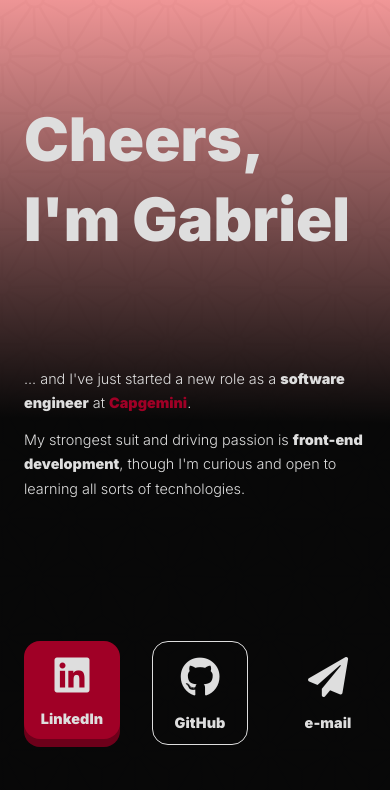
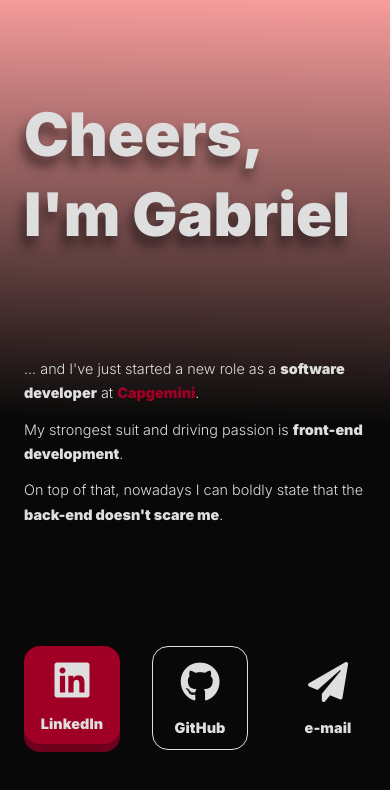
Before and after one commit to borserog/personal-page, a website with bundled scripts: page index.html in a window 390 px wide. Built offline with nearby package versions, Linux system fonts and the light colour scheme; files whose address does not match are found by name.

Commit message:
adds theme on mobile chrome browsers

```diff
--- a/index.html
+++ b/index.html
@@ -3,6 +3,7 @@
 <head>
     <meta charset="UTF-8">
     <meta name="viewport" content="width=device-width, initial-scale=1.0">
+    <meta name="theme-color" content="#a00026"/>
     <title>Gabriel Borsero</title>
     <link rel="stylesheet" href="https://use.fontawesome.com/releases/v5.15.1/css/all.css" integrity="sha384-vp86vTRFVJgpjF9jiIGPEEqYqlDwgyBgEF109VFjmqGmIY/Y4HV4d3Gp2irVfcrp" crossorigin="anonymous">
     <link rel="stylesheet" href="./css/style.css">
@@ -18,10 +19,13 @@
             </div>
             <div class="hero__subtitle">
                 <p class="paragraph">
-                    ... and I've just started a new role as a&nbsp;<strong>software engineer</strong>&nbsp;at&nbsp;<strong><a class="link" href="https://www.capgemini.com/" target="_blank">Capgemini</a></strong>.
+                    ... and I've just started a new role as a&nbsp;<strong>software developer</strong>&nbsp;at&nbsp;<strong><a class="link" href="https://www.capgemini.com/" target="_blank">Capgemini</a></strong>.
                 </p>
                 <p class="paragraph">
-                    My strongest suit and driving passion is <strong>front-end development</strong>, though I'm curious and open to learning all sorts of tecnhologies.
+                    My strongest suit and driving passion is <strong>front-end development</strong>.
+                </p>
+                <p class="paragraph">
+                    On top of that, nowadays I can boldly state that the <strong>back-end doesn't scare me</strong>.
                 </p>
             </div>
             <div class="hero__buttons">
--- a/sass/base/_typography.scss
+++ b/sass/base/_typography.scss
@@ -32,4 +32,5 @@ body {
     color: $font-light;
     line-height: 10rem;
     font-size: 7.5rem;
+    text-shadow: -4px 10px 12px rgba(0,0,0, 0.5);
 }
--- a/sass/pages/_home.scss
+++ b/sass/pages/_home.scss
@@ -96,7 +96,7 @@ $border-width: 0px;
       display: flex;
       flex-flow: row nowrap;
       justify-content: flex-start;
-      margin-top: 8rem;
+      margin-top: 6rem;
 
       @include respond(phone) {
         justify-content: center;
```
Also changed, not shown: css/style.css.
